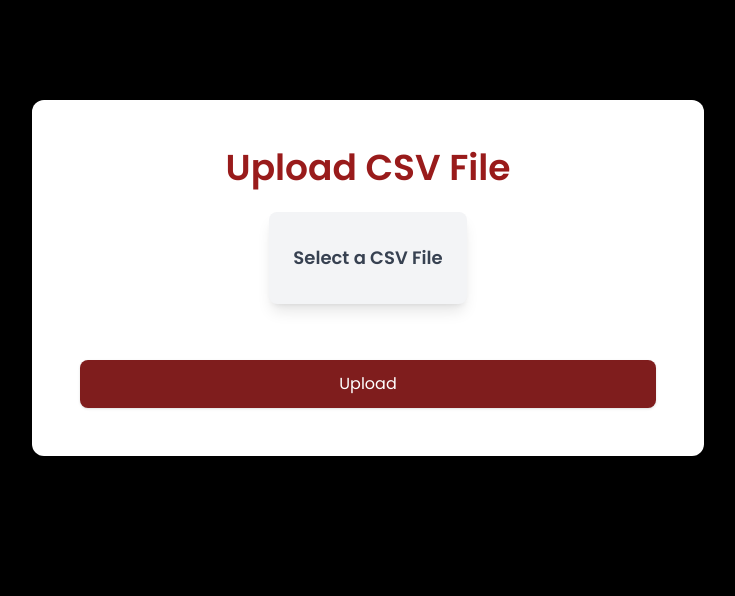
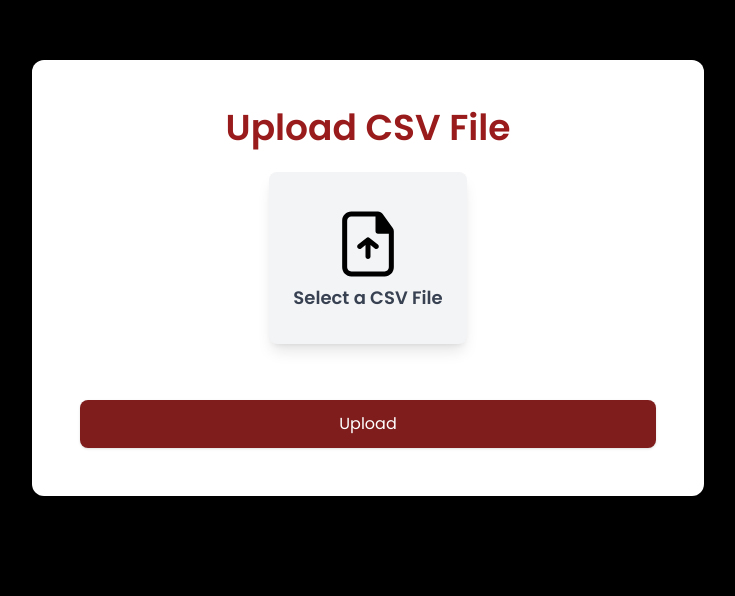
Before and after one commit to HetavP2/BeaverBreach, a Flask app: page /dashboard in a window 1280 px wide. Shown: the part 64-660 px from the top of the page, without its empty margins (272-1007 px from the left). Run offline with Flask 3, Linux system fonts and the light colour scheme; some libraries are stand-ins or nearby versions.

Commit message:
file upload

```diff
--- a/templates/dashboard.html
+++ b/templates/dashboard.html
@@ -117,7 +117,7 @@
 
     <div class="flex flex-col items-center mb-6">
         <label for="file" class="flex flex-col items-center px-6 py-8 bg-gray-100 text-gray-700 rounded-lg shadow-lg cursor-pointer hover:bg-red-600 hover:text-white transition-all duration-300">
-
+            <span><img src="{{url_for('static',filename='images/load.svg')}}" class="w-20"></span>
             <input type="file" id="file" name="file" class="hidden" onchange="updateFileName()">
             <span class="text-lg font-semibold" id="file-name">Select a CSV File</span>
         </label>
```
